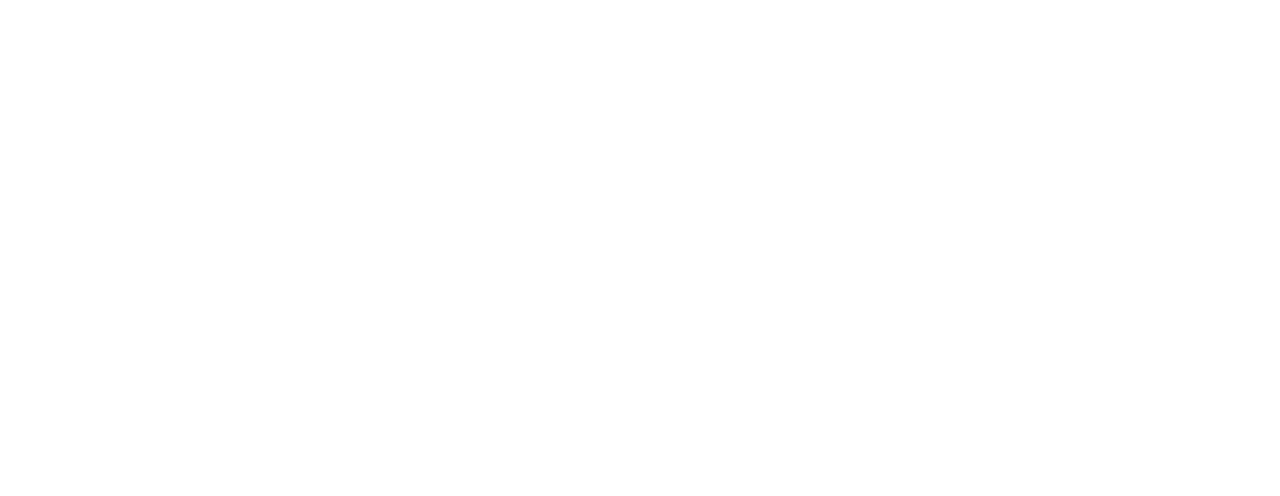
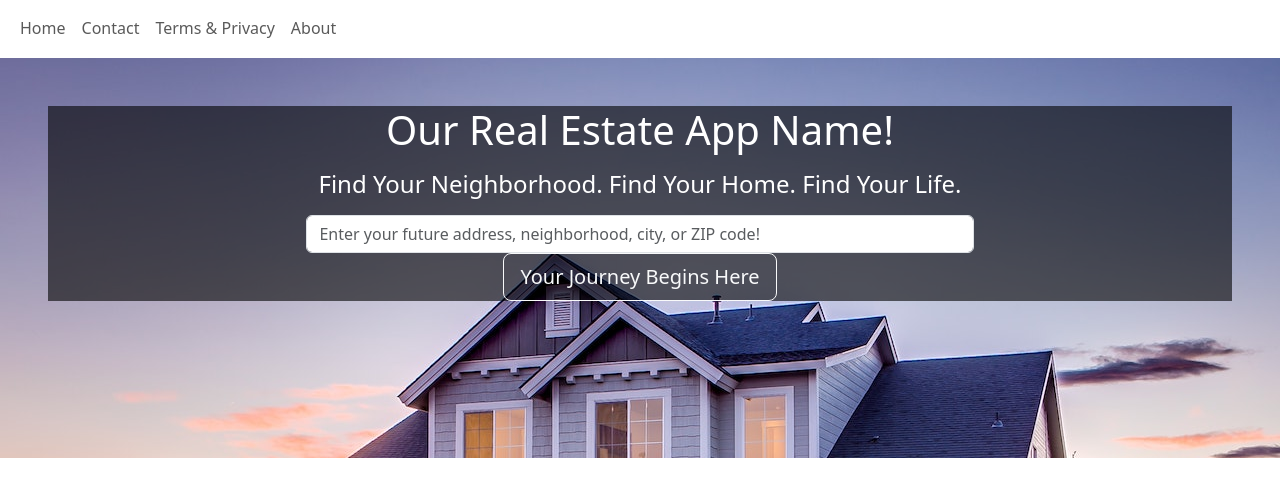
Before and after one commit to Julianjaguilar/Project-1, a plain HTML site: page index.html in a window 1280 px wide. Drawn offline with nearby package versions, Linux system fonts and the light colour scheme.

Commit message:
added base html and updated readme

```diff
--- a/Assets/script.js
+++ b/Assets/script.js
@@ -0,0 +1 @@
+.herobanner
--- a/index.html
+++ b/index.html
@@ -0,0 +1,74 @@
+<!DOCTYPE html>
+<html lang="en">
+
+<head>
+    <meta charset="UTF-8">
+    <meta name="viewport" content="width=device-width, initial-scale=1.0">
+    <title>Real Estate App</title>
+    <link href="https://cdn.jsdelivr.net/npm/bootstrap@5.3.0/dist/css/bootstrap.min.css" rel="stylesheet" integrity="sha384-9ndCyUaIbzAi2FUVXJi0CjmCapSmO7SnpJef0486qhLnuZ2cdeRhO02iuK6FUUVM" crossorigin="anonymous">
+
+</head>
+
+<body>
+    <header>
+        <!-- Navbar -->
+        <nav class="navbar navbar-expand-lg navbar-light bg-white fixed-top">
+          <div class="container-fluid">
+            <button class="navbar-toggler" type="button" data-mdb-toggle="collapse"
+              data-mdb-target="#navbarExample01" aria-controls="navbarExample01" aria-expanded="false"
+              aria-label="Toggle navigation">
+              <i class="fas fa-bars"></i>
+            </button>
+            <div class="collapse navbar-collapse" id="navbarExample01">
+              <ul class="navbar-nav me-auto mb-2 mb-lg-0">
+                <li class="nav-item active">
+                  <a class="nav-link" aria-current="page" href="#">Home</a>
+                </li>
+                <li class="nav-item">
+                  <a class="nav-link" href="#">Contact</a>
+                </li>
+                <li class="nav-item">
+                  <a class="nav-link" href="#">Terms & Privacy</a>
+                </li>
+                <li class="nav-item">
+                  <a class="nav-link" href="#">About</a>
+                </li>
+              </ul>
+            </div>
+          </div>
+        </nav>
+        <!-- Navbar -->
+
+        <!-- Background image -->
+        <div id="herobanner" class="p-5 text-center bg-image" style="
+            background-image: url(./Assets/images/suburbsrf.jpg);
+            height: 400px;
+            margin-top: 58px;
+          ">
+          <div class="mask" style="background-color: rgba(0, 0, 0, 0.6);">
+            <div class="d-flex justify-content-center align-items-center h-100">
+              <div class="text-white">
+                <h1 class="mb-3">Our Real Estate App Name!</h1>
+                <h4 class="mb-3">Find Your Neighborhood. Find Your Home. Find Your Life.</h4>
+                <div class="form row">
+                    <input type="text" class="form-control" placeholder="Enter your future address, neighborhood, city, or ZIP code!">
+                </div>
+                <a class="btn btn-outline-light btn-lg" href="#!" role="button">Your Journey Begins Here</a>
+              </div>
+            </div>
+          </div>
+        </div>
+        <!-- Background image -->
+      </header>
+
+    <!-- Cards -->
+    <card>
+    </card>
+    <!-- Cards -->
+
+
+
+    <script src="https://cdn.jsdelivr.net/npm/bootstrap@5.3.0/dist/js/bootstrap.bundle.min.js" integrity="sha384-geWF76RCwLtnZ8qwWowPQNguL3RmwHVBC9FhGdlKrxdiJJigb/j/68SIy3Te4Bkz" crossorigin="anonymous"></script>
+</body>
+
+</html>
```
Also changed, not shown: Assets/images/suburbsrf.jpg (added), 1 other file.
